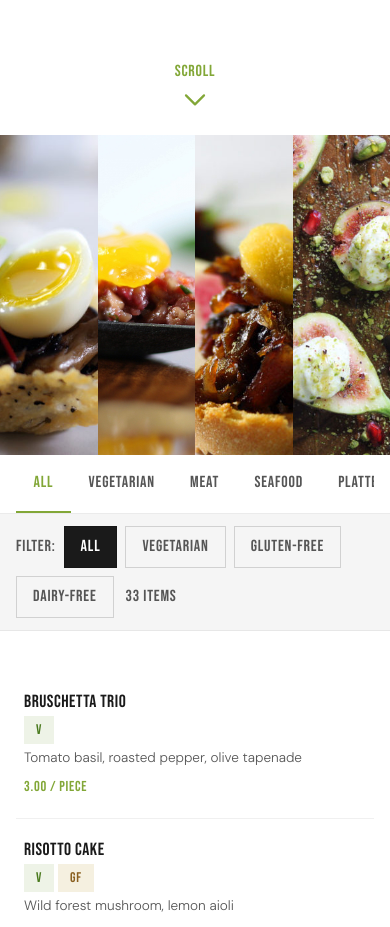
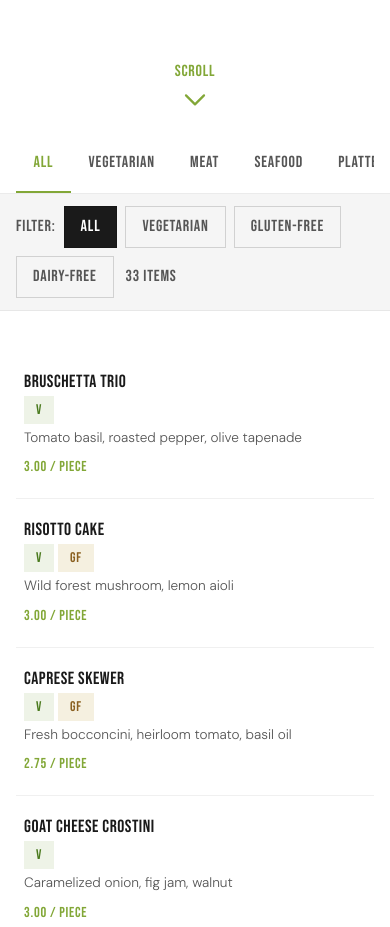
Before and after one commit to webdesignetobicoke/dmcatering, a Next.js app: page /events/hors-doeuvres in a window 390 px wide. Shown: the part 960-1887 px from the top of the page. Built offline with nearby package versions, Linux system fonts and the light colour scheme.

Commit message:
Hide hors d'oeuvres photo strip on mobile

```diff
--- a/app/events/hors-doeuvres/page.jsx
+++ b/app/events/hors-doeuvres/page.jsx
@@ -149,7 +149,7 @@ export default function HorsDoeuvresPage() {
       </div>
 
       {/* Photo strip */}
-      <div className="grid grid-cols-4" style={{ background: '#1a1a1a' }}>
+      <div className="hidden lg:grid grid-cols-4" style={{ background: '#1a1a1a' }}>
         {[
           { src: "/hors-doeuvres/enoki-quail-egg.jpeg", alt: 'Enoki Quail Egg' },
           { src: "/hors-doeuvres/beef-tartare.jpeg", alt: 'Beef Tartare' },
```
